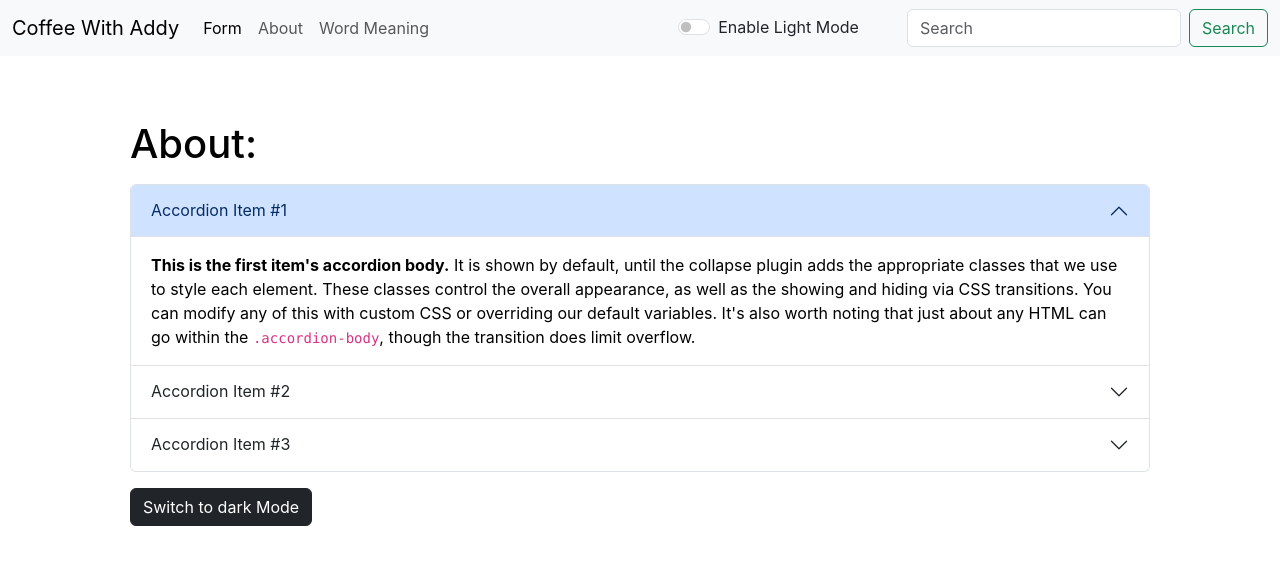
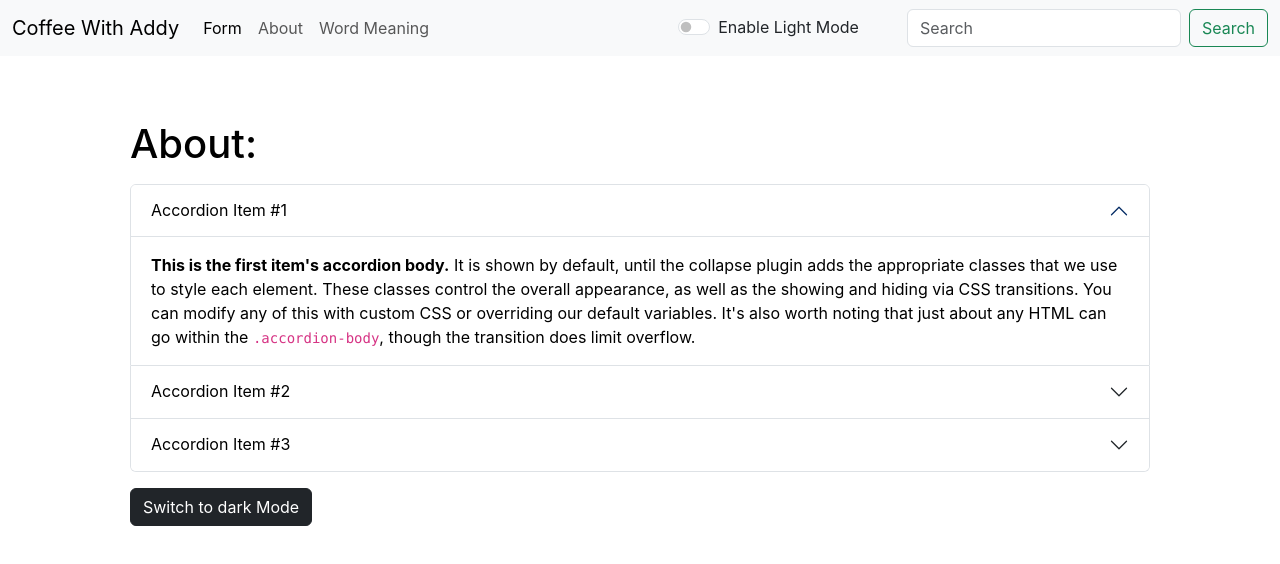
Before and after one commit to AdityaGupta-03/reactBasic, a React (Create React App) app: page / in a window 1280 px wide. Shown: the top 564 px of the page. Built offline with nearby package versions, Linux system fonts and the light colour scheme.

Commit message:
Adding dark mode border radius

```diff
--- a/src/components/About.jsx
+++ b/src/components/About.jsx
@@ -11,7 +11,8 @@
         if(myStyle.color === "black"){
             setmyStyle({
                 color : "white",
-                backgroundColor: "black"
+                backgroundColor: "black",
+                border: "1px solid black"
             });
         }
         else{
@@ -29,7 +30,7 @@
             <h1 className='my-3'>About: </h1>
             <div className="accordion-item" style={myStyle}>
                 <h2 className="accordion-header">
-                    <button className="accordion-button" type="button" data-bs-toggle="collapse" data-bs-target="#collapseOne" aria-expanded="true" aria-controls="collapseOne">
+                    <button className="accordion-button" style={myStyle} type="button" data-bs-toggle="collapse" data-bs-target="#collapseOne" aria-expanded="true" aria-controls="collapseOne">
                         Accordion Item #1
                     </button>
                 </h2>
@@ -41,7 +42,7 @@
             </div>
             <div className="accordion-item" style={myStyle}>
                 <h2 className="accordion-header">
-                    <button className="accordion-button collapsed" type="button" data-bs-toggle="collapse" data-bs-target="#collapseTwo" aria-expanded="false" aria-controls="collapseTwo">
+                    <button className="accordion-button collapsed" style={myStyle} type="button" data-bs-toggle="collapse" data-bs-target="#collapseTwo" aria-expanded="false" aria-controls="collapseTwo">
                         Accordion Item #2
                     </button>
                 </h2>
@@ -53,7 +54,7 @@
             </div>
             <div className="accordion-item" style={myStyle}>
                 <h2 className="accordion-header">
-                    <button className="accordion-button collapsed" type="button" data-bs-toggle="collapse" data-bs-target="#collapseThree" aria-expanded="false" aria-controls="collapseThree">
+                    <button className="accordion-button collapsed" style={myStyle} type="button" data-bs-toggle="collapse" data-bs-target="#collapseThree" aria-expanded="false" aria-controls="collapseThree">
                         Accordion Item #3
                     </button>
                 </h2>
```
